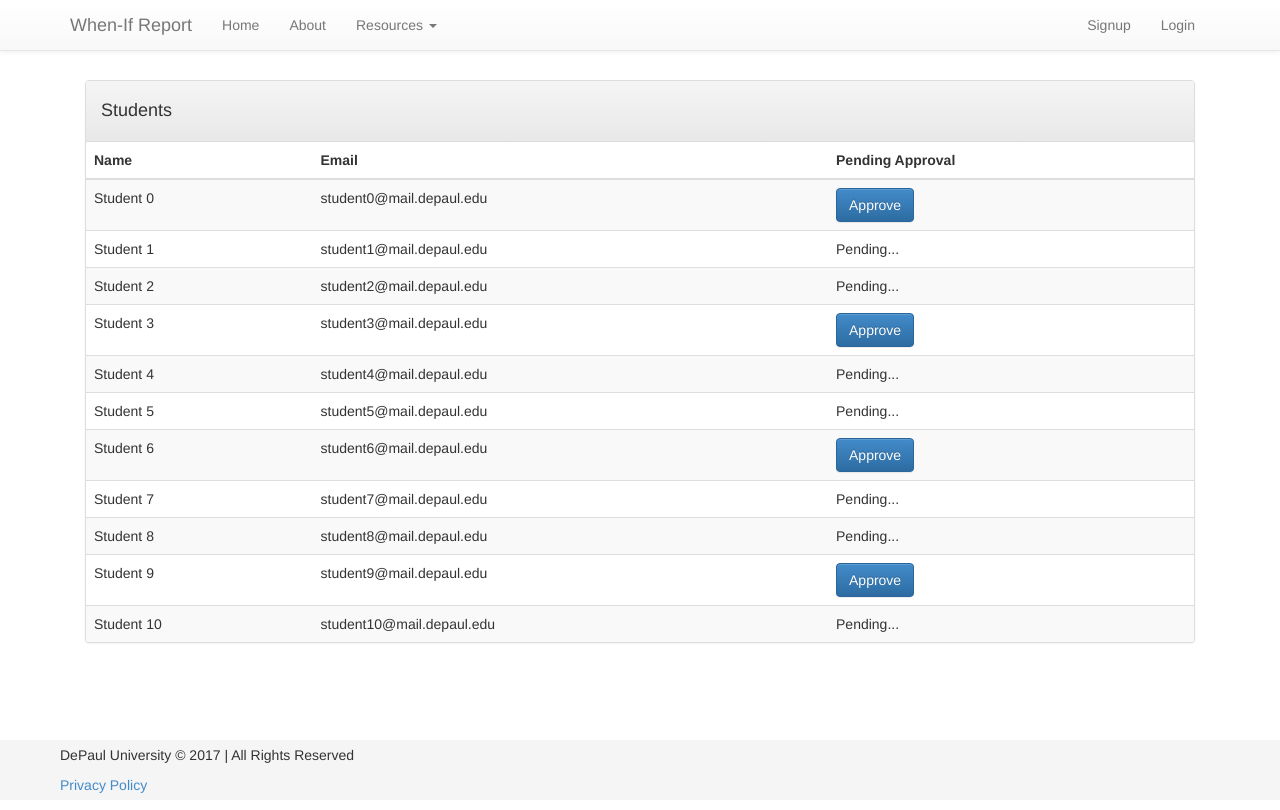
After one commit to adnandossaji/CSC394-SeniorProject, a Flask app: page /admin in a window 1280 px wide. The commit adds this page. Run offline with Flask 2, Linux system fonts and the light colour scheme; parts of the project's set-up code (start-up, migrations or seed data) failed here and were passed over; some libraries are stand-ins or nearby versions.

Commit message:
Added admin view

```diff
--- a/app.py
+++ b/app.py
@@ -73,6 +73,32 @@ def home():
 		path=path
     )
 
+
+@app.route('/admin')
+def admin():
+    user = None
+    if 'email' in session:
+        user = User.query.filter_by(email = session['email']).first()
+    else:
+        render_template('errors/404.html')
+
+
+    students = []
+
+    for i in range(0,11):
+        students.append(
+            {
+                "name": "Student %s" % i,
+                "email": "student%s@mail.depaul.edu" % i,
+                "pending": True if i % 3 else False
+            }
+        )
+
+    return render_template(
+        'pages/placeholder.admin.html',
+        user=user,
+        students=students
+    )
 
 @app.route('/about')
 def about():
--- /dev/null
+++ b/static/css/styles.css
@@ -0,0 +1,4 @@
+.overflow {
+  max-height: 423px;
+  overflow: auto;
+}
--- a/templates/layouts/main.html
+++ b/templates/layouts/main.html
@@ -17,6 +17,7 @@
 <link type="text/css" rel="stylesheet" href="/static/css/main.css" />
 <link type="text/css" rel="stylesheet" href="/static/css/main.responsive.css" />
 <link type="text/css" rel="stylesheet" href="/static/css/main.quickfix.css" />
+<link type="text/css" rel="stylesheet" href="/static/css/styles.css" />
 <!-- /styles -->
 
 <!-- favicons -->
--- /dev/null
+++ b/templates/pages/placeholder.admin.html
@@ -0,0 +1,55 @@
+{% extends 'layouts/main.html' %}
+{% block title %}Home{% endblock %}
+{% block content %}
+
+<!-- Start Window -->
+<div class="container-fluid" >
+
+	<!-- Padding Row -->
+	<div class="row">&nbsp;</div>
+
+	<!-- Start Main Row -->
+	<div class="row">
+
+		<!-- Start Left Column -->
+		<div class="col-xs-12 col-md-12">
+
+			<!-- Start User Info Panel -->
+			<div class="panel panel-default">
+				<div class="panel-heading">
+					<h4>Students</h4>
+				</div>
+				<table class="table table-striped">
+					<thead>
+						<tr>
+							<th>Name</th>
+							<th>Email</th>
+							<th>Pending Approval</th>
+						</tr>
+					</thead>
+					<tbody>
+						{% for student in students %}
+						<tr>
+							<td>{{ student.name }}</td>
+							<td>{{ student.email }}</td>
+							<td>{% if student.pending %}Pending...{% else %}<button class="btn btn-primary">Approve</button>{% endif %}</td>
+						</tr>
+						{% endfor %}
+					</tbody>
+				</table>
+			</div>
+			<!-- End User Info Panel-->
+
+		</div>
+		<!-- End Left Column -->
+
+	</div>
+	<!-- End Main Row -->
+
+	<!-- Padding Row -->
+	<div class="row">&nbsp;</div>
+
+</div>
+<!-- End Window -->
+
+{% endblock %}
--- a/templates/pages/placeholder.home.html
+++ b/templates/pages/placeholder.home.html
@@ -84,7 +84,7 @@
 				<!-- End Path Header -->
 
 				<!-- Start Path Body -->
-				<div class="panel-body">
+				<div class="panel-body overflow">
 					<!-- Start Path Loop -->
 					{% for term in path %}
 					<h4>{{ term }}</h4>
```
